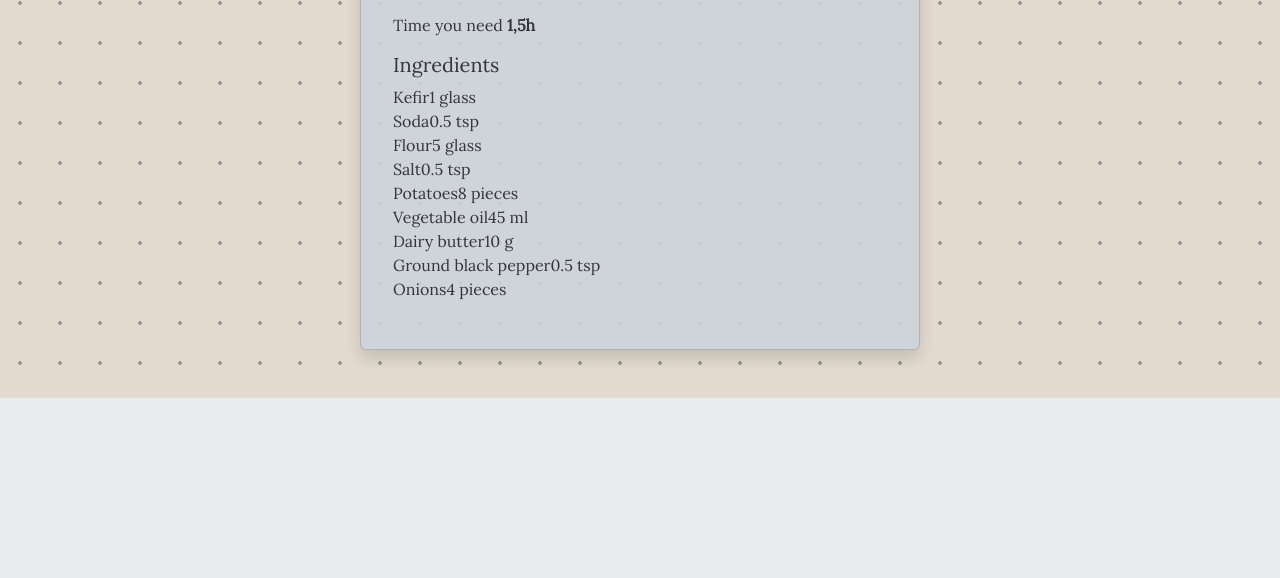
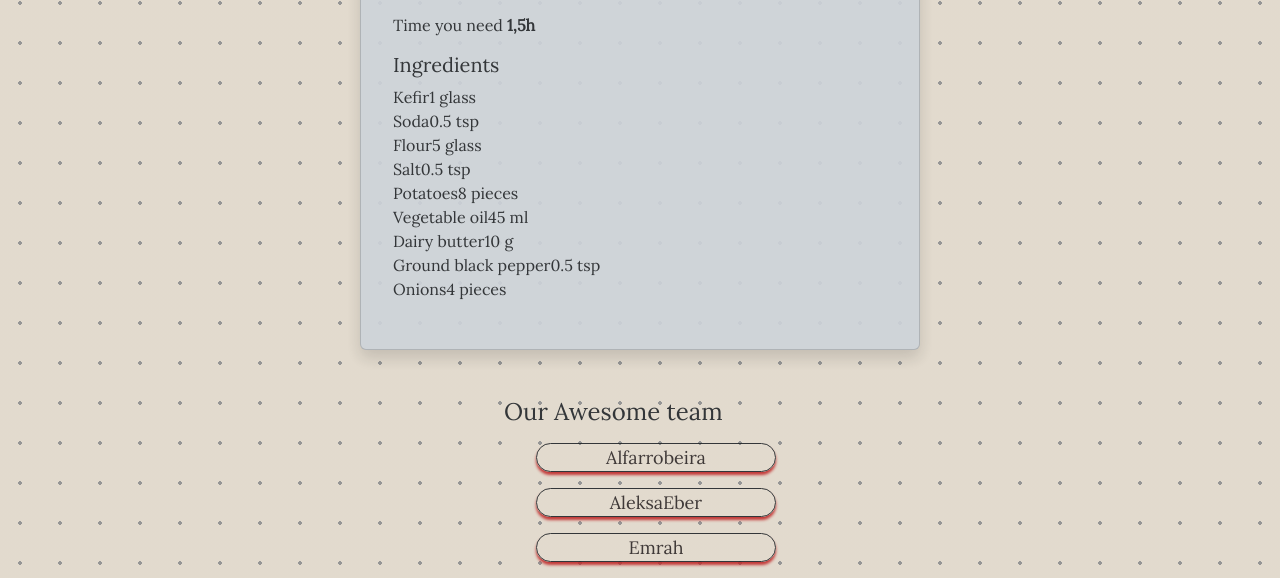
Before and after one commit to alfarrobeira/cookbook, a plain HTML site: page index.html in a window 1280 px wide. Shown: the part 4297-4875 px from the top of the page. Before the commit the page ends 4695 px from the top, so only its background shows below. Drawn offline with nearby package versions, Linux system fonts and the light colour scheme.

Commit message:
friday evening

```diff
--- a/index.html
+++ b/index.html
@@ -260,7 +260,22 @@
     <section id="mexican"></section>
     <section id="italian"></section>
 
-    <footer></footer>
+    <footer>
+        <div class="footer">
+            <h4>Our Awesome team</h4>
+            <ul>
+                <li class="animation">
+                    <a href="https://github.com/alfarrobeira">Alfarrobeira</a>
+                </li>
+                <li class="animation">
+                    <a href="https://github.com/AleksaEber">AleksaEber</a>
+                </li>
+                <li class="animation">
+                    <a href="#">Emrah</a>
+                </li>
+            </ul>
+        </div>
+    </footer>
 </body>
 
 </html>
--- a/resources/css/custom.css
+++ b/resources/css/custom.css
@@ -9,3 +9,32 @@ body{
 #ukrainian {
     margin-top: 1rem ;
 }
+
+footer {
+    display: flex;
+    justify-content: center;
+    align-items: center;
+
+}
+.footer li a {
+    display: flex;
+    text-decoration: none;
+    color:#2e2828;
+    font-size: 18px;
+
+}
+
+.footer li{
+    display: flex;
+    justify-content: center;
+    border: 1px solid;
+    border-radius: 20px;
+    box-shadow: 0 3px 3px 0 #c02828 ;
+    margin-top: 1rem;
+    width: 15rem;
+}
+
+.animation a:hover {
+    color: rgb(214, 4, 4);
+    transition: 0.3s;
+}
```
